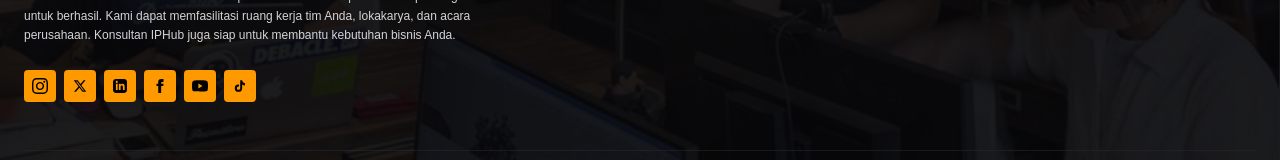
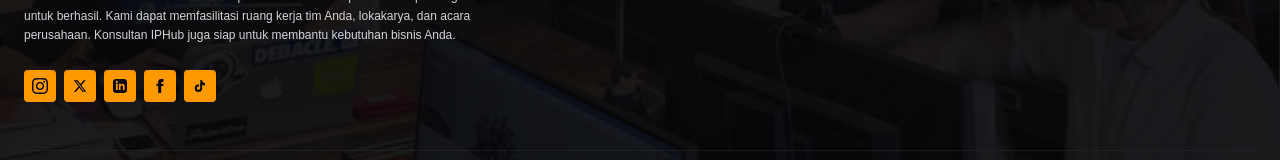
Before and after one commit to Saputra-prog/iphub, a Next.js app: page / in a window 1280 px wide. Shown: the part 3088-3248 px from the top of the page. Built offline with nearby package versions, Linux system fonts and the light colour scheme.

Commit message:
update link halaman utama dan footer

```diff
--- a/app/components/footer.tsx
+++ b/app/components/footer.tsx
@@ -5,7 +5,7 @@ export default function Footer() {
   const socialLinks = [
     {
       label: 'Instagram',
-      href: '#',
+      href: 'https://www.instagram.com/iphub.id?utm_source=ig_web_button_share_sheet&igsh=ZDNlZDc0MzIxNw==',
       svg: (
         <svg className="w-4 h-4 fill-current" viewBox="0 0 24 24">
           <path d="M12 2.163c3.204 0 3.584.012 4.85.07 3.252.148 4.771 1.691 4.919 4.919.058 1.265.069 1.645.069 4.849 0 3.205-.012 3.584-.069 4.849-.149 3.225-1.664 4.771-4.919 4.919-1.266.058-1.644.07-4.85.07-3.204 0-3.584-.012-4.849-.07-3.26-.149-4.771-1.699-4.919-4.92-.058-1.265-.07-1.644-.07-4.849 0-3.204.013-3.583.07-4.849.149-3.227 1.664-4.771 4.919-4.919 1.266-.057 1.645-.069 4.849-.069zm0-2.163c-3.259 0-3.667.014-4.947.072-4.358.2-6.78 2.618-6.98 6.98-.059 1.281-.073 1.689-.073 4.948 0 3.259.014 3.668.072 4.948.2 4.358 2.618 6.78 6.98 6.98 1.281.058 1.689.072 4.948.072 3.259 0 3.668-.014 4.948-.072 4.354-.2 6.782-2.618 6.979-6.98.059-1.28.073-1.689.073-4.948 0-3.259-.014-3.667-.072-4.947-.196-4.354-2.617-6.78-6.979-6.98-1.281-.059-1.69-.073-4.949-.073zm0 5.838c-3.403 0-6.162 2.759-6.162 6.162s2.759 6.163 6.162 6.163 6.162-2.759 6.162-6.163c0-3.403-2.759-6.162-6.162-6.162zm0 10.162c-2.209 0-4-1.79-4-4 0-2.209 1.791-4 4-4s4 1.791 4 4c0 2.21-1.791 4-4 4zm6.406-11.845c-.796 0-1.441.645-1.441 1.44s.645 1.44 1.441 1.44c.795 0 1.439-.645 1.439-1.44s-.644-1.44-1.439-1.44z"/>
@@ -23,7 +23,7 @@ export default function Footer() {
     },
     {
       label: 'LinkedIn',
-      href: '#',
+      href: 'https://www.linkedin.com/company/iphubbusiness/',
       svg: (
         <svg className="w-3.5 h-3.5 fill-current" viewBox="0 0 24 24">
           <path d="M19 0h-14c-2.761 0-5 2.239-5 5v14c0 2.761 2.239 5 5 5h14c2.762 0 5-2.239 5-5v-14c0-2.761-2.238-5-5-5zm-11 19h-3v-11h3v11zm-1.5-12.268c-.966 0-1.75-.79-1.75-1.764s.784-1.764 1.75-1.764 1.75.79 1.75 1.764-.783 1.764-1.75 1.764zm13.5 12.268h-3v-5.604c0-3.368-4-3.113-4 0v5.604h-3v-11h3v1.765c1.396-2.586 7-2.777 7 2.476v6.759z"/>
@@ -32,25 +32,25 @@ export default function Footer() {
     },
     {
       label: 'Facebook',
-      href: '#',
+      href: 'https://www.facebook.com/iphub',
       svg: (
         <svg className="w-3.5 h-3.5 fill-current" viewBox="0 0 24 24">
           <path d="M9 8H6v4h3v12h5V12h3.642L18 8h-4V6.333C14 5.374 14.5 5 15.5 5H18V0h-3.808C10.592 0 9 1.583 9 4.615V8z"/>
         </svg>
       ),
     },
-    {
-      label: 'YouTube',
-      href: '#',
-      svg: (
-        <svg className="w-4 h-4 fill-current" viewBox="0 0 24 24">
-          <path d="M23.498 6.186a3.016 3.016 0 0 0-2.122-2.136C19.505 3.545 12 3.545 12 3.545s-7.505 0-9.377.505A3.017 3.017 0 0 0 .502 6.186C0 8.07 0 12 0 12s0 3.93.502 5.814a3.016 3.016 0 0 0 2.122 2.136c1.871.505 9.376.505 9.376.505s7.505 0 9.377-.505a3.015 3.015 0 0 0 2.122-2.136C24 15.93 24 12 24 12s0-3.93-.502-5.814zM9.545 15.568V8.432L15.818 12l-6.273 3.568z"/>
-        </svg>
-      ),
-    },
+    // {
+    //   label: 'YouTube',
+    //   href: '#',
+    //   svg: (
+    //     <svg className="w-4 h-4 fill-current" viewBox="0 0 24 24">
+    //       <path d="M23.498 6.186a3.016 3.016 0 0 0-2.122-2.136C19.505 3.545 12 3.545 12 3.545s-7.505 0-9.377.505A3.017 3.017 0 0 0 .502 6.186C0 8.07 0 12 0 12s0 3.93.502 5.814a3.016 3.016 0 0 0 2.122 2.136c1.871.505 9.376.505 9.376.505s7.505 0 9.377-.505a3.015 3.015 0 0 0 2.122-2.136C24 15.93 24 12 24 12s0-3.93-.502-5.814zM9.545 15.568V8.432L15.818 12l-6.273 3.568z"/>
+    //     </svg>
+    //   ),
+    // },
     {
       label: 'TikTok',
-      href: '#',
+      href: 'tiktok.com/@iphubcik9',
       svg: (
         <svg className="w-3.5 h-3.5 fill-current" viewBox="0 0 24 24">
           <path d="M19.59 6.69a4.83 4.83 0 0 1-3.77-4.25V2h-3.45v13.67a2.89 2.89 0 0 1-5.2 1.74 2.89 2.89 0 0 1 2.31-4.64 2.93 2.93 0 0 1 .88.13V9.4a6.84 6.84 0 0 0-1-.05A6.33 6.33 0 0 0 3 15.68 6.34 6.34 0 0 0 9.34 22a6.34 6.34 0 0 0 6.34-6.34V9.37a8.16 8.16 0 0 0 4.91 1.62v-3.5a4.85 4.85 0 0 1-1-.8z"/>
@@ -92,7 +92,6 @@ export default function Footer() {
             <p className="text-xs text-zinc-300 leading-relaxed pr-4">
               IPHub adalah ekosistem bisnis di mana perusahaan Anda dapat memiliki peluang terbaik untuk berhasil. Kami dapat memfasilitasi ruang kerja tim Anda, lokakarya, dan acara perusahaan. Konsultan IPHub juga siap untuk membantu kebutuhan bisnis Anda.
             </p>
-
             <div className="flex gap-2 pt-2">
               {socialLinks.map((item, idx) => (
                 <a
@@ -106,7 +105,6 @@ export default function Footer() {
               ))}
             </div>
           </div>
-
           <div className="md:col-span-7">
             <h3 className="text-xl font-bold text-amber-500 mb-4 text-center md:text-left">
               Layanan & Perencanaan
```
